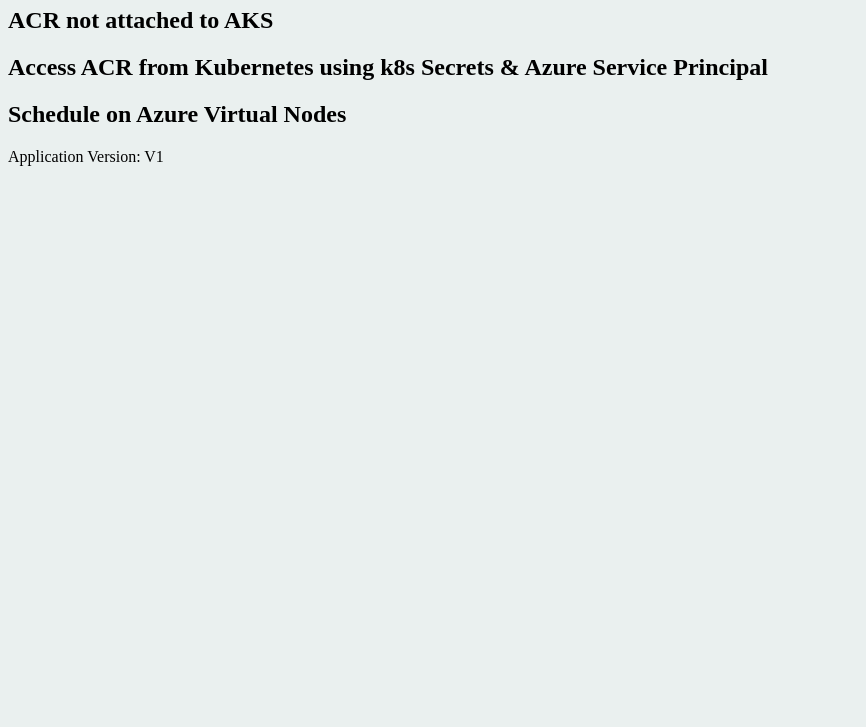
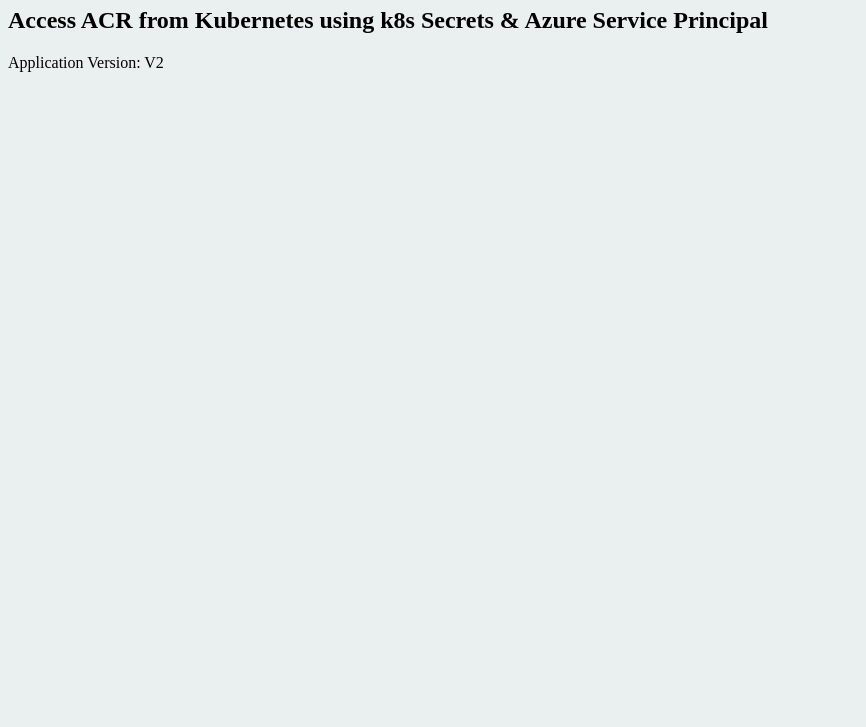
Before and after one commit to tuncii/azure-devops-aks-kubernetes-terraform-pipeline, a plain HTML site: page docker-manifests/index.html in a window 1280 px wide. Shown: the part 73-800 px from the top of the page, without its empty margins (0-866 px from the left). Drawn offline with Linux system fonts and the light colour scheme.

Commit message:
V2 have released

```diff
--- a/docker-manifests/index.html
+++ b/docker-manifests/index.html
@@ -2,9 +2,7 @@
 <html>
    <body style="background-color:rgb(234, 240, 239);">
       <h1>Welcome to CX Factory - Azure Container Registry (ACR)</h1>
-      <h2>ACR not attached to AKS</h2>
       <h2>Access ACR from Kubernetes using k8s Secrets & Azure Service Principal</h2>
-      <h2>Schedule on Azure Virtual Nodes</h2>
-      <p>Application Version: V1</p>
+      <p>Application Version: V2</p>
    </body>
 </html>
```
